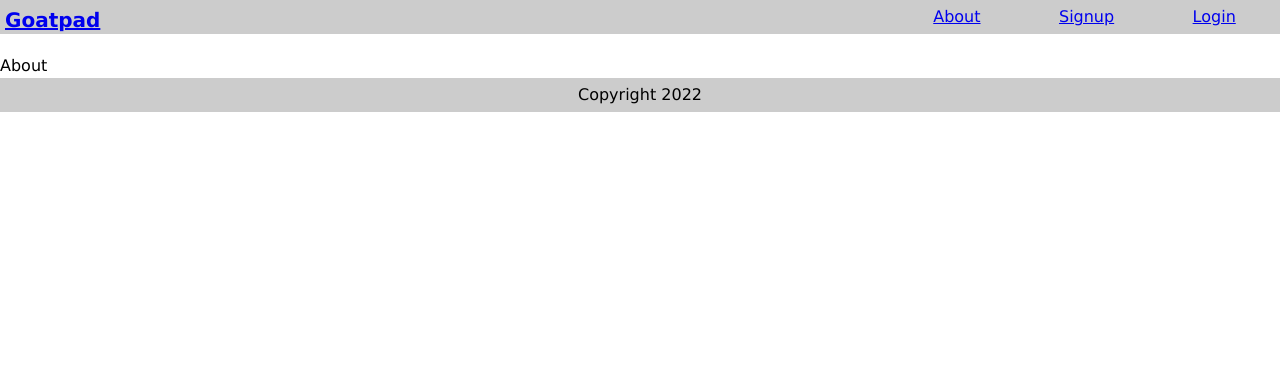
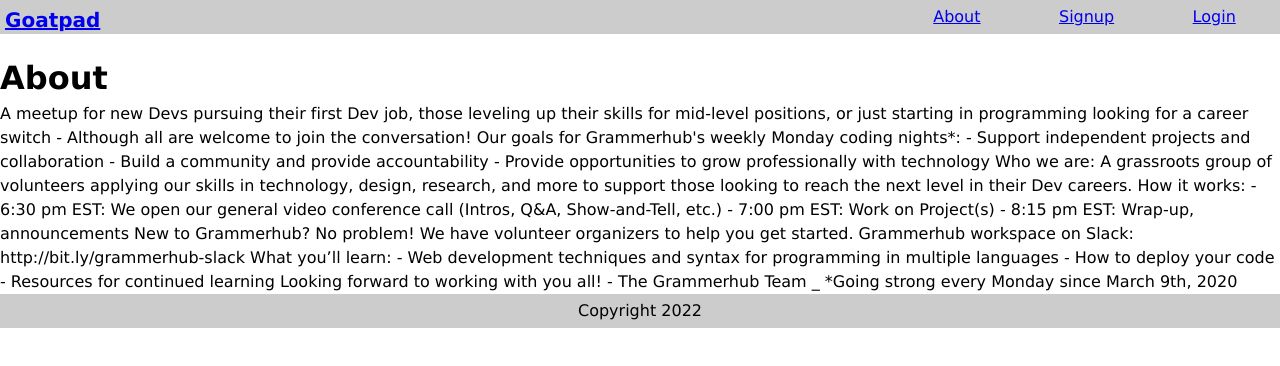
Before and after one commit to yjuwaheer/goatpad, a React (Create React App) app: page /about in a window 1280 px wide. Shown: the top 366 px of the page. Built offline with nearby package versions, Linux system fonts and the light colour scheme; no server answers; the database is empty.

Commit message:
topics and timestamps on posts

```diff
--- a/src/features/about/About.jsx
+++ b/src/features/about/About.jsx
@@ -1,7 +1,25 @@
 import React from 'react'
 
 const About = () => {
-  return <div>About</div>
+  return (
+    <div>
+      <h1>About</h1>
+      <p>
+        {`A meetup for new Devs pursuing their first Dev job, those leveling up their skills for mid-level positions, or
+        just starting in programming looking for a career switch - Although all are welcome to join the conversation!
+        Our goals for Grammerhub's weekly Monday coding nights*: - Support independent projects and collaboration -
+        Build a community and provide accountability - Provide opportunities to grow professionally with technology Who
+        we are: A grassroots group of volunteers applying our skills in technology, design, research, and more to
+        support those looking to reach the next level in their Dev careers. How it works: - 6:30 pm EST: We open our
+        general video conference call (Intros, Q&A, Show-and-Tell, etc.) - 7:00 pm EST: Work on Project(s) - 8:15 pm
+        EST: Wrap-up, announcements New to Grammerhub? No problem! We have volunteer organizers to help you get started.
+        Grammerhub workspace on Slack: http://bit.ly/grammerhub-slack What you’ll learn: - Web development techniques
+        and syntax for programming in multiple languages - How to deploy your code - Resources for continued learning
+        Looking forward to working with you all! - The Grammerhub Team _ *Going strong every Monday since March 9th,
+        2020`}
+      </p>
+    </div>
+  )
 }
 
 export default About
--- a/src/features/posts/components/PostForm.jsx
+++ b/src/features/posts/components/PostForm.jsx
@@ -3,7 +3,7 @@
 import { yupResolver } from '@hookform/resolvers/yup'
 import { postFormSchema } from './postFormSchema'
 
-import { collection, addDoc } from 'firebase/firestore'
+import { collection, addDoc, serverTimestamp } from 'firebase/firestore'
 import { db, auth } from '../../../config/firebase.ts'
 
 import { Stack } from '../../../components/styles/Stack.styled'
@@ -17,6 +17,7 @@
     defaultValues: {
       title: '',
       postBody: '',
+      topics: [],
     },
     resolver: yupResolver(postFormSchema),
   })
@@ -25,10 +26,13 @@
 
   const onSubmit = async (data) => {
     try {
+      const newTopics = data.topics.split(',').map((topic) => topic.trim())
+      const allTopics = [currentUser.displayName || currentUser.email, ...newTopics]
       const docRef = await addDoc(collection(db, 'posts'), {
         ...data,
-        topics: [currentUser.displayName || currentUser.email],
+        topics: [...allTopics],
         uid: currentUser.uid,
+        timestamp: serverTimestamp(),
       })
       console.log('Document written with ID: ', docRef.id)
     } catch (e) {
@@ -45,6 +49,11 @@
           <p>{errors.title?.message}</p>
         </Stack>
         <Stack gutter='sm'>
+          <label htmlFor='title'>Topics</label>
+          <input type='text' name='topics' {...register('topics')} placeholder='Enter topics separated by commas' />
+          <p>{errors.title?.message}</p>
+        </Stack>
+        <Stack gutter='sm'>
           <label htmlFor='postBody'>Body</label>
           <textarea name='postBody' {...register('postBody')} placeholder='Enter your post' rows='6' />
           <p>{errors.postBody?.message}</p>
--- a/src/features/posts/components/PostList.jsx
+++ b/src/features/posts/components/PostList.jsx
@@ -1,13 +1,12 @@
 import React from 'react'
-
-import { useCollection } from '../../../hooks/useCollection'
+import { usePosts } from '../../../stores/PostContext'
 
 import { Stack } from '../../../components/styles/Stack.styled'
 
 import Post from './Post'
 
 const PostList = () => {
-  const { documents: posts } = useCollection('posts')
+  const { posts } = usePosts()
 
   return (
     <Stack gutter='lg'>
--- a/src/index.js
+++ b/src/index.js
@@ -4,6 +4,7 @@
 import App from './App'
 
 import { AuthContextProvider } from './stores/AuthContext'
+import { PostContextProvider } from './stores/PostContext'
 
 import './index.css'
 
@@ -11,7 +12,9 @@
   <React.StrictMode>
     <BrowserRouter>
       <AuthContextProvider>
-        <App />
+        <PostContextProvider>
+          <App />
+        </PostContextProvider>
       </AuthContextProvider>
     </BrowserRouter>
   </React.StrictMode>,
--- /dev/null
+++ b/src/stores/PostContext.js
@@ -0,0 +1,42 @@
+import React, { createContext, useContext, useState } from 'react'
+import { collection, getDocs } from 'firebase/firestore'
+
+import { db } from '../config/firebase.ts'
+import { useEffect } from 'react'
+
+const PostContext = createContext()
+
+export function usePosts() {
+  return useContext(PostContext)
+}
+
+export function PostContextProvider({ children }) {
+  const [posts, setPosts] = useState([])
+
+  // This sets the 'posts' as the document we're dealing with
+  const colRef = collection(db, 'posts')
+
+  useEffect(() => {
+    getPosts()
+  }, [])
+
+  function getPosts() {
+    getDocs(colRef).then((res) => {
+      const postListData = res.docs.map((doc) => ({
+        ...doc.data(),
+        id: doc.id,
+      }))
+
+      setPosts(postListData)
+    })
+
+    return posts
+  }
+
+  const value = {
+    posts,
+    getPosts,
+  }
+
+  return <PostContext.Provider value={value}>{children}</PostContext.Provider>
+}
```
Also changed, not shown: src/config/firebase.ts (+1 -7 lines), src/hooks/usePostContext.js (added, +12 -0 lines).
